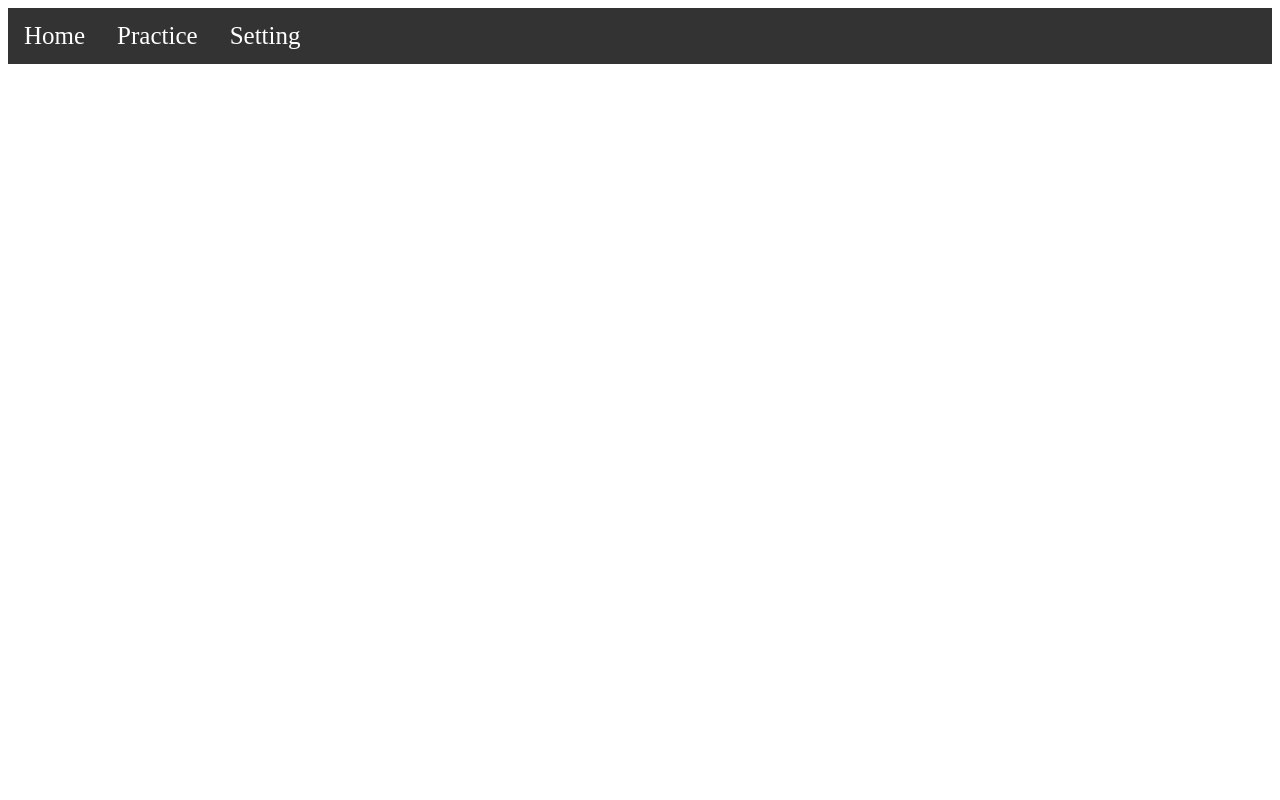
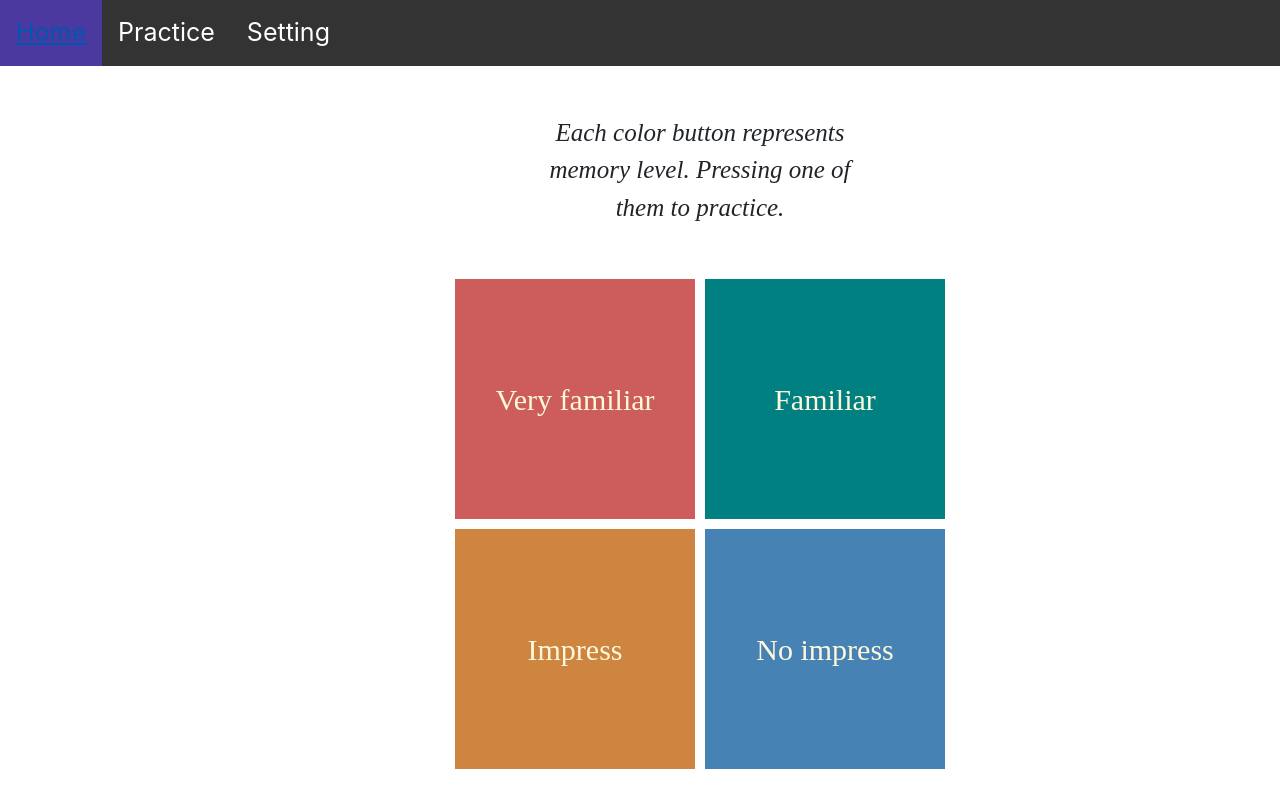
Before and after one commit to marcusYuChiu/quiz-card, a Flask app: template quiz_card/templates/card_views/practice.html in a window 1280 px wide. Run offline with Flask 2, Linux system fonts and the light colour scheme; the template is opened without the code that fills it, so the values that code supplies are empty; parts of the project's set-up code (start-up, migrations or seed data) failed here and were passed over; some libraries are stand-ins or nearby versions.

Commit message:
practice page

```diff
--- a/quiz_card/cards/views.py
+++ b/quiz_card/cards/views.py
@@ -33,7 +33,7 @@ def create():
     return render_template('card_views/create_card.html', form=form)
 
 
-@blueprint.route('/practice', method=['GET', 'POST'])
+@blueprint.route('/practice')
 def practice():
     return render_template('card_views/practice.html')
 
--- a/quiz_card/static/style.css
+++ b/quiz_card/static/style.css
@@ -37,3 +37,51 @@ li a:hover {
 .card-button {
     font-size: 30px;
 }
+
+.intro {
+    width:20rem;
+    margin-top: 3rem;
+    margin-bottom: 3rem;
+    margin-left: 540px;
+    text-align: center;
+    font-size: 25px;
+    font-style: italic;
+    font-family: serif;
+}
+
+.memory-type-container {
+    width: 35rem;
+    margin-left: 450px;
+}
+
+.color-container {
+    float: left;
+}
+
+.memory-type-button {
+    height: 15rem;
+    width: 15rem;
+    margin: 5px;
+    font-size: 30px;
+    font-family: serif;
+    /* color: black; */
+    color: cornsilk;
+    border: none;
+}
+
+#button-red {
+    background-color: indianred;
+}
+
+#button-green {
+    background-color: teal;
+}
+
+#button-yellow {
+    /* background-color: tan; */
+    background-color: peru;
+}
+
+#button-blue {
+    background-color: steelblue;
+}
--- a/quiz_card/templates/base.html
+++ b/quiz_card/templates/base.html
@@ -3,6 +3,7 @@
 <head>
     <title>Quiz Card</title>
     <link rel="stylesheet" type="text/css" href="{{ url_for('static', filename='style.css') }}">
+    <link rel="stylesheet" href="https://stackpath.bootstrapcdn.com/bootstrap/4.5.0/css/bootstrap.min.css" integrity="sha384-9aIt2nRpC12Uk9gS9baDl411NQApFmC26EwAOH8WgZl5MYYxFfc+NcPb1dKGj7Sk" crossorigin="anonymous">
 </head>
 <body>
     <div class="navigator">
--- a/quiz_card/templates/card_views/practice.html
+++ b/quiz_card/templates/card_views/practice.html
@@ -1,4 +1,22 @@
 {% extends "base.html" %}
 {% block content %}
-
+<div class="intro">
+    <p class="intro-content">
+        Each color button represents memory level. Pressing one of them to practice.
+    </p>
+</div>
+<div class="memory-type-container">
+    <div class="color-container">
+        <button type="button" class="memory-type-button" id="button-red" onclick="">Very familiar</button>
+    </div>
+    <div class="color-container">
+        <button type="button" class="memory-type-button" id="button-green" onclick="">Familiar</button>
+    </div>
+    <div class="color-container">
+        <button type="button" class="memory-type-button" id="button-yellow" onclick="">Impress</button>
+    </div>
+    <div class="color-container">
+        <button type="button" class="memory-type-button" id="button-blue" onclick="">No impress</button>
+    </div>
+</div>
 {% endblock %}
```
Also changed, not shown: quiz_card/cards/models.py (+8 -1 lines).
